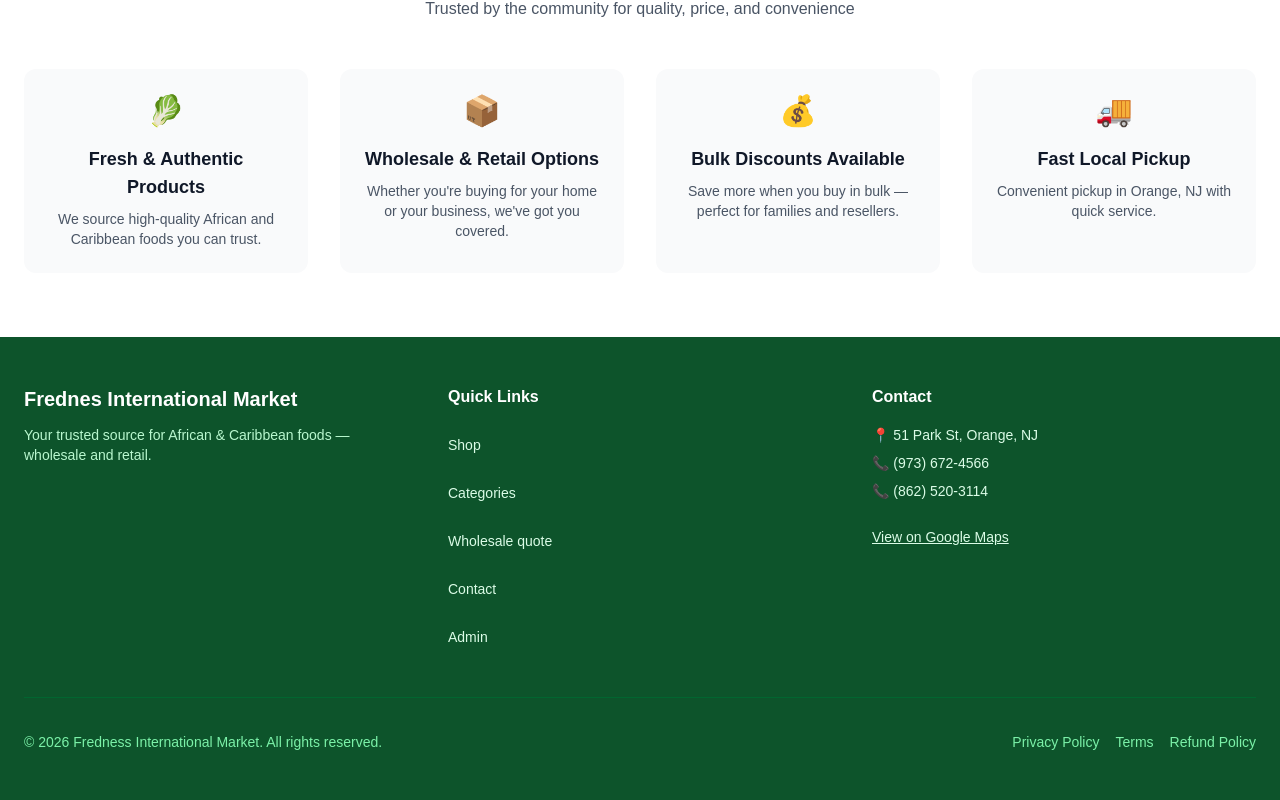
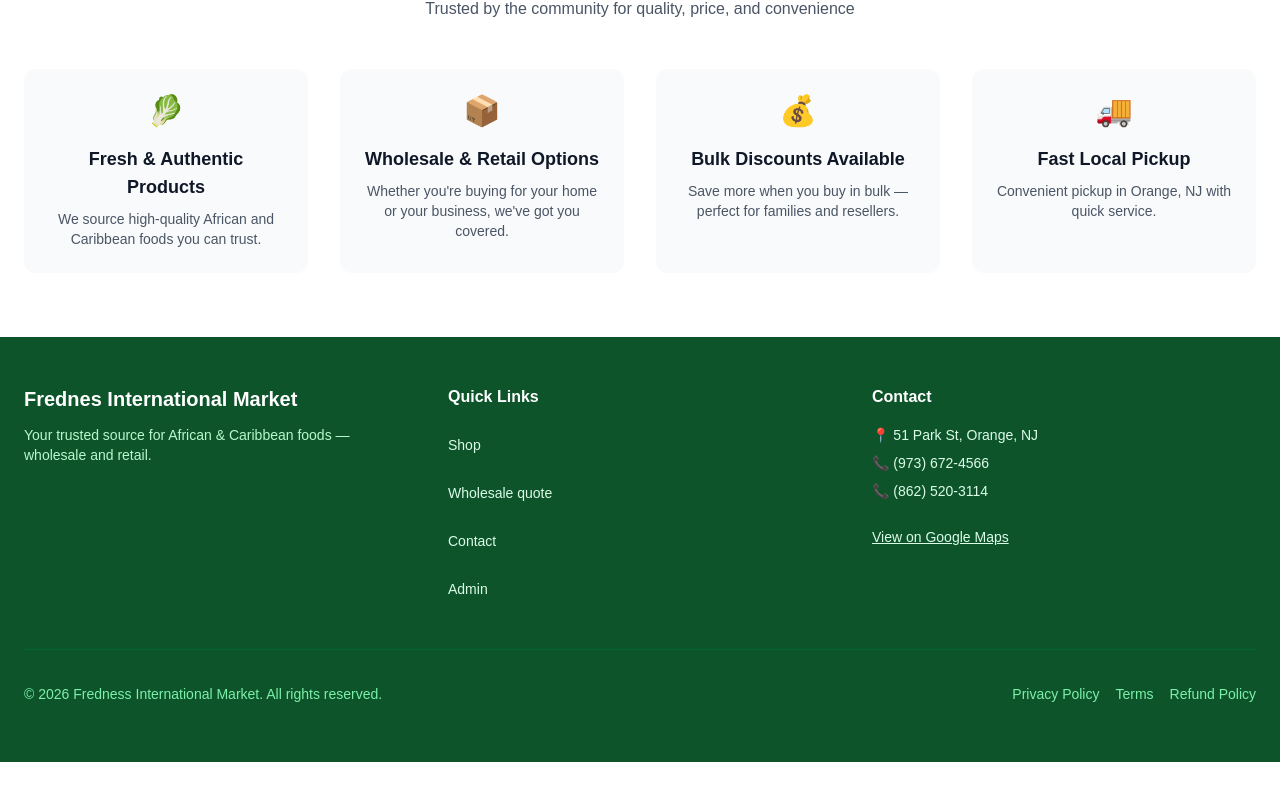
Before and after one commit to Hazichomwarr/fredness, a Next.js app: page / in a window 1280 px wide. Shown: the part 3313-4113 px from the top of the page. After the commit the page ends 4075 px from the top, so only its background shows below. Built offline with nearby package versions, Linux system fonts and the light colour scheme.

Commit message:
remove stale category link in footer component

```diff
--- a/components/layout/Footer.tsx
+++ b/components/layout/Footer.tsx
@@ -28,14 +28,6 @@
                   className="inline-flex min-h-10 items-center hover:text-white"
                 >
                   Shop
-                </Link>
-              </li>
-              <li>
-                <Link
-                  href="/products"
-                  className="inline-flex min-h-10 items-center hover:text-white"
-                >
-                  Categories
                 </Link>
               </li>
               <li>
```
